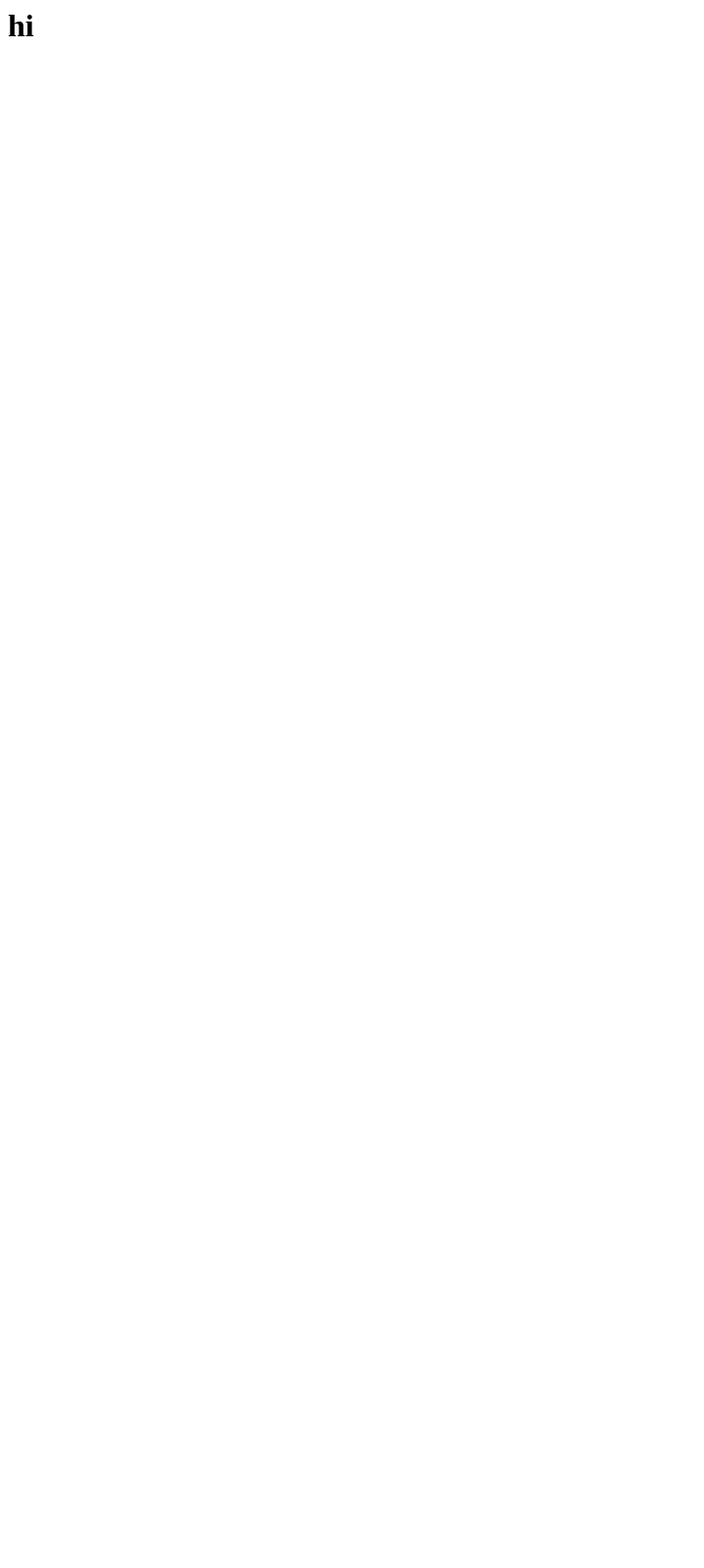
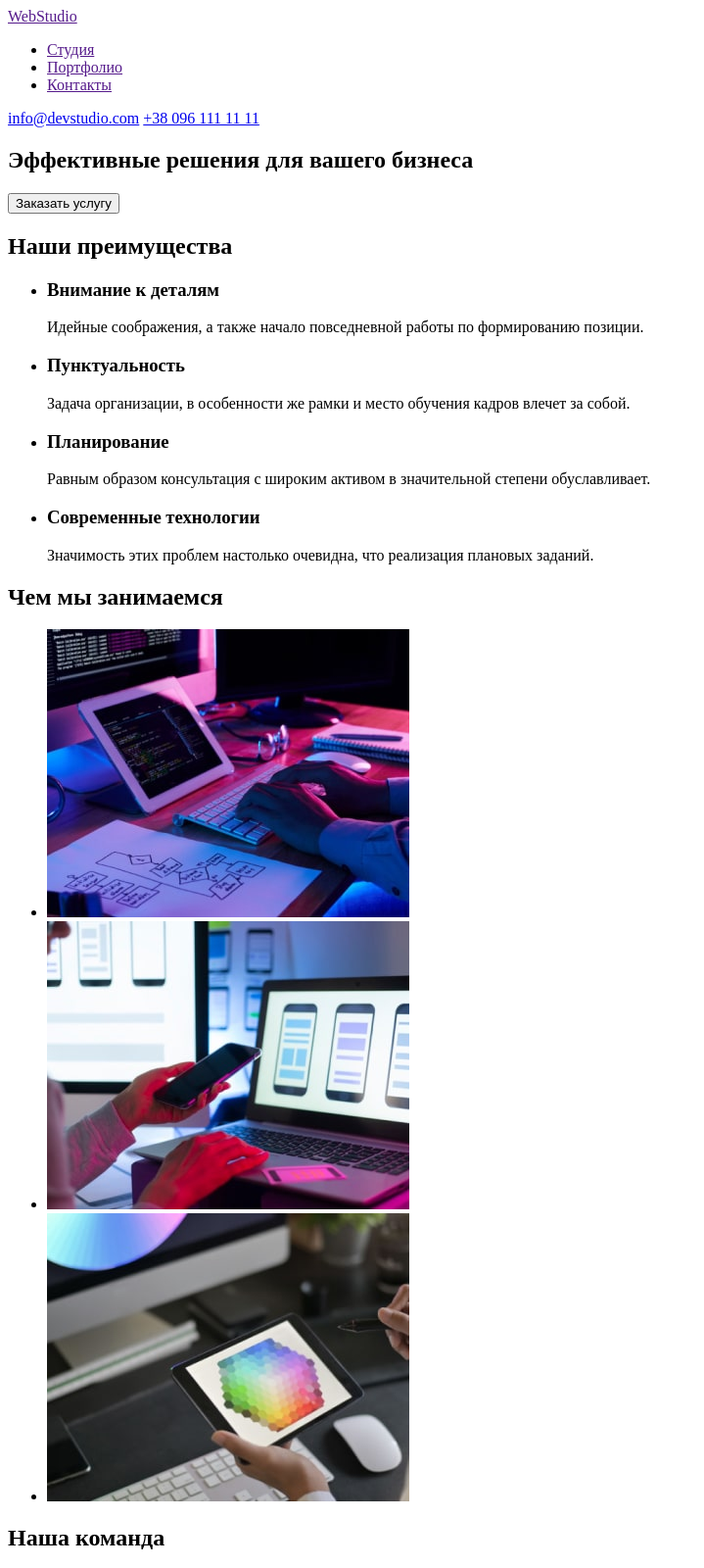
Before and after one commit to MariaDekhtiaruk/goit-markup-hw-01, a plain HTML site: page index.html in a window 1280 px wide. Shown: the top 1600 px of the page at 98% size, without its empty margins (0-719 px from the left). Before the commit the page ends 800 px from the top, so only its background shows below. Drawn offline with Linux system fonts and the light colour scheme.

Commit message:
Wrote HTML code
The page WebStudion was done according Home work 1. The HTML code was checked

```diff
--- a/index.html
+++ b/index.html
@@ -1,13 +1,100 @@
-<html lang="en">
+<!DOCTYPE html>
+<html lang="ru">
 <head>
     <meta charset="UTF-8">
     <meta http-equiv="X-UA-Compatible" content="IE=edge">
     <meta name="viewport" content="width=device-width, initial-scale=1.0">
-    <title>Document</title>
+    <title>WebStudio</title>
 </head>
 <body>
-    <h1>
-        hi
-    </h1>
+    <header>
+        <a href="" lang="en">WebStudio</a>
+
+        <nav>
+        <ul>
+            <li>
+    <a href=""> Студия </a>
+            </li>
+            <li>
+                <a href="">Портфолио</a>
+            </li>
+            <li>
+                <a href="">Контакты</a>
+            </li>
+        </ul>
+        </nav>
+        <a href="mailto:info@devstudio.com">info@devstudio.com</a>
+        <a href="tel:+380961111111">+38 096 111 11 11</a>
+    </header>
+    <main>
+        <section>
+<h1>Эффективные решения для вашего бизнеса</h1>
+<button type="button">Заказать услугу</button>
+        </section>
+        <section>
+            <h2>Наши преимущества</h2>
+            <!-- Скрытый хеддер, спрятать !!! -->
+            <ul>
+                <li>
+                    <h3>Внимание к деталям</h3>
+                    <p>Идейные соображения, а также начало повседневной работы по формированию позиции.</p>
+                </li>
+                <li>
+                    <h3>Пунктуальность</h3>
+                    <p>Задача организации, в особенности же рамки и место обучения кадров влечет за собой.</p>
+                </li>
+                <li>
+                    <h3>Планирование</h3>
+                    <p>Равным образом консультация с широким активом в значительной степени обуславливает.</p>
+                </li>
+                <li>
+                    <h3>Современные технологии</h3>
+                    <p>Значимость этих проблем настолько очевидна, что реализация плановых заданий.</p>
+                </li>
+            </ul>
+        </section>
+        <section>
+            <h2>Чем мы занимаемся</h2>
+            <ul>
+                <li><img src="./Images/box_1.jpg" alt="Пишет код" width="370" height="294"></li>
+                <li><img src="./Images/box_2.jpg" alt="Разрабатывает мобильное приложение" width="370" height="294"></li>
+                <li><img src="./Images/box_3.jpg" alt="Подбирает цвет" width="370" height="294"></li>
+            </ul>
+        </section>
+        <section>
+            <h2>Наша команда</h2>
+            <ul>
+                <li>
+                    <img src="./Images/img-igor.jpg" alt="Игорь Демьяненко" width="270" height="260">
+                    <p> <b>Игорь Демьяненко</b></p>
+                    <p lang="en">Product Designer</p>
+                </li>
+                <li><img src="./Images/img-olga.jpg" alt="Ольга Репина" width="270" height="260">
+                <p> <b>Ольга Репина</b></p>
+                <p lang="en">Frontend Developer</p>
+                </li>
+                <li><img src="./Images/img-mykola.jpg" alt="Николай Тарасов" width="270" height="260">
+                <p> <b>Николай Тарасов</b></p>
+                <p lang="en">Marketing</p>
+                </li>
+                <li><img src="./Images/img-mykhailo.jpg" alt="Михаил Ермаков" width="270" height="260">
+                <p> <b>Михаил Ермаков</b></p>
+                <p lang="en">UI Designer</p>
+                </li>
+            </ul>
+        </section>
+    </main>
+    <footer>
+        <a href="" lang="en">WebStudio</a>
+        <address>
+            <a href="https://goo.gl/maps/BBS1sjoUENWyH9NC9" target="_blank" rel="noopener noreferrer nofollow">г. Киев, пр-т Леси Украинки, 26</a>
+            <ul>
+                <li><a href="mailto:info@devstudio.com">info@devstudio.com</a>
+                </li>
+                <li><a href="tel:+380961111111">+38 096 111 11 11</a></li>
+            </ul>
+
+        </address>
+    </footer>
 </body>
 </html>
```
Also changed, not shown: Images/box_1.jpg (added), Images/box_2.jpg (added), Images/box_3.jpg (added), Images/img-igor.jpg (added), Images/img-mykhailo.jpg (added), Images/img-mykola.jpg (added), Images/img-olga.jpg (added).
